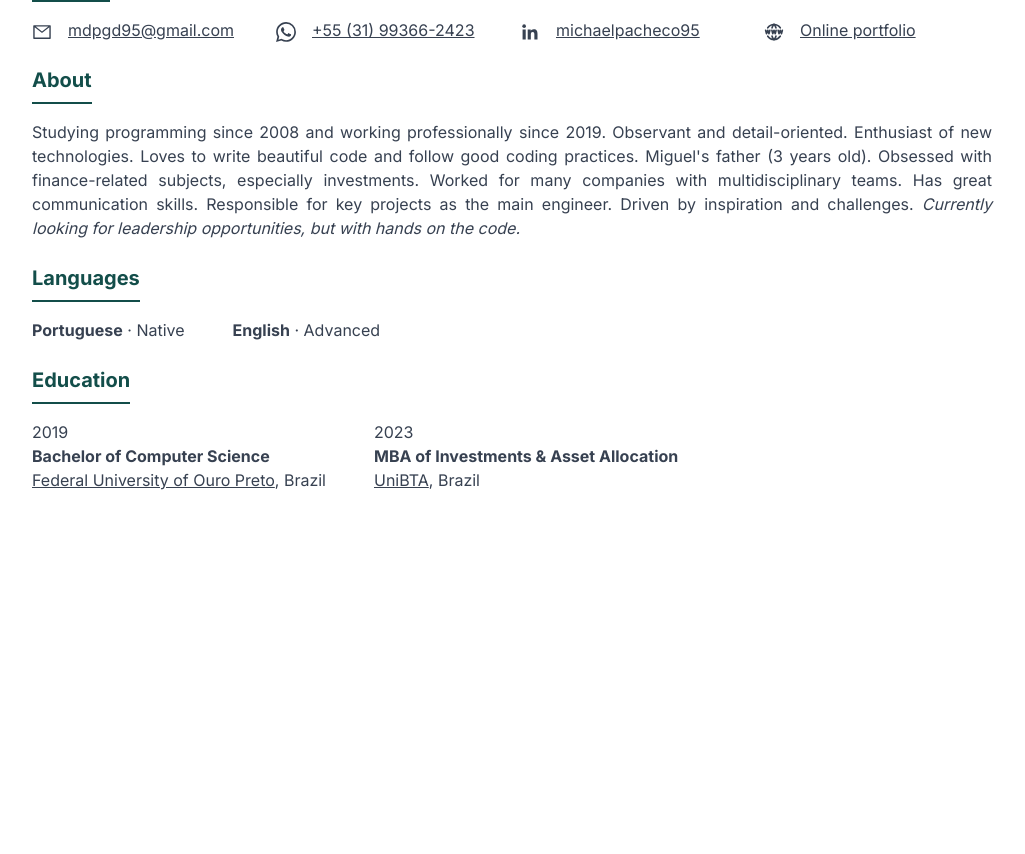
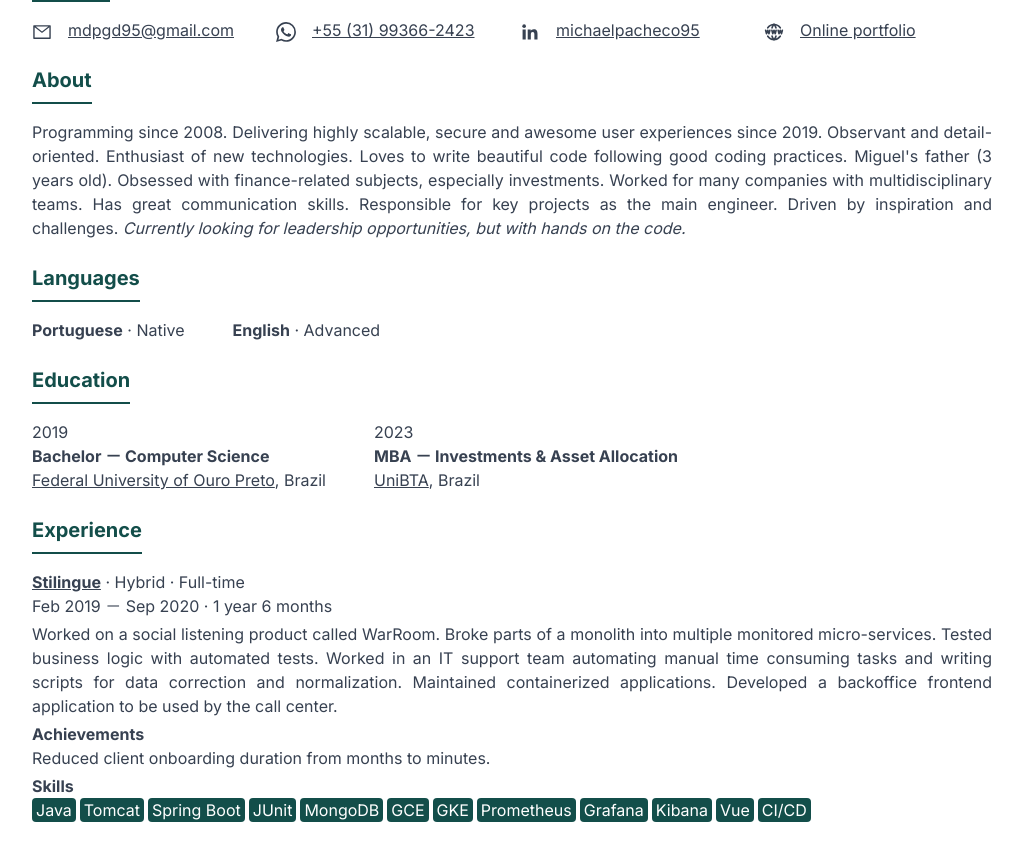
Before and after one commit to Pacheco95/resume, a Next.js app: page / in a window 1280 px wide. Shown: the part 320-1174 px from the top of the page, without its empty margins (128-1153 px from the left). Before the commit the page ends 844 px from the top, so only its background shows below. Built offline with nearby package versions, Linux system fonts and the light colour scheme.

Commit message:
feat: add experience section

```diff
--- a/package.json
+++ b/package.json
@@ -18,6 +18,7 @@
     "@vercel/analytics": "^1.0.1",
     "autoprefixer": "10.4.14",
     "clsx": "^2.0.0",
+    "date-fns": "^2.30.0",
     "eslint": "8.45.0",
     "eslint-config-next": "13.4.10",
     "next": "13.4.10",
--- a/src/app/containers/About.tsx
+++ b/src/app/containers/About.tsx
@@ -5,13 +5,13 @@ export interface AboutProps {}
 const About = ({}: AboutProps) => (
   <Section title="About">
     <p>
-      Studying programming since 2008 and working professionally since 2019.
-      Observant and detail-oriented. Enthusiast of new technologies. Loves to
-      write beautiful code and follow good coding practices. Miguel's father (3
-      years old). Obsessed with finance-related subjects, especially
-      investments. Worked for many companies with multidisciplinary teams. Has
-      great communication skills. Responsible for key projects as the main
-      engineer. Driven by inspiration and challenges.{" "}
+      Programming since 2008. Delivering highly scalable, secure and awesome
+      user experiences since 2019. Observant and detail-oriented. Enthusiast of
+      new technologies. Loves to write beautiful code following good coding
+      practices. Miguel's father (3 years old). Obsessed with finance-related
+      subjects, especially investments. Worked for many companies with
+      multidisciplinary teams. Has great communication skills. Responsible for
+      key projects as the main engineer. Driven by inspiration and challenges.{" "}
       <em>
         Currently looking for leadership opportunities, but with hands on the
         code.
--- /dev/null
+++ b/src/app/containers/Experience.tsx
@@ -0,0 +1,58 @@
+import { Section } from "@/app/containers";
+import ExternalLink from "@/components/ExternalLink";
+import { dot } from "@/separators";
+import { type ReactNode } from "react";
+import { formatRange } from "@/date-utils";
+
+export interface ExperienceProps {
+  experiences: {
+    company: {
+      name: string;
+      url: string;
+    };
+    tags: string[];
+    detail: ReactNode;
+    start: Date;
+    end: Date;
+    skills: string[];
+    achievements?: string[];
+  }[];
+}
+
+const Experience = ({ experiences }: ExperienceProps) => (
+  <Section title="Experience">
+    <ul className="flex gap-y-4 gap-x-12 flex-wrap">
+      {experiences.map((xp) => (
+        <li key={xp.company.name}>
+          <p>
+            <ExternalLink href={xp.company.url} className="font-bold">
+              {xp.company.name}
+            </ExternalLink>
+            {` ${dot} `}
+            {xp.tags.join(` ${dot} `)}
+          </p>
+          <p>{formatRange(xp.start, xp.end)}</p>
+          <p className="mt-1">{xp.detail}</p>
+          <p className="font-bold mt-1">Achievements</p>
+          <ul>
+            {xp.achievements?.map((achievement, index) => (
+              <li key={index}>
+                Reduced client onboarding duration from months to minutes.
+              </li>
+            ))}
+          </ul>
+          <p className="font-bold mt-1">Skills</p>
+          <ul className="flex gap-1 text-white flex-wrap">
+            {xp.skills.map((skill) => (
+              <li className="rounded bg-primary px-1" key={skill}>
+                {skill}
+              </li>
+            ))}
+          </ul>
+        </li>
+      ))}
+    </ul>
+  </Section>
+);
+
+export default Experience;
--- a/src/app/containers/Languages.tsx
+++ b/src/app/containers/Languages.tsx
@@ -1,4 +1,5 @@
 import { Section } from "@/app/containers";
+import { dot } from "@/separators";
 
 export interface LanguagesProps {
   languages: {
@@ -12,7 +13,7 @@ const Languages = ({ languages }: LanguagesProps) => (
     <ul className="flex flex-wrap gap-x-12 gap-y-1">
       {languages.map(({ name, proficiency }) => (
         <li key={name}>
-          <span className="font-bold">{name}</span> · {proficiency}
+          <span className="font-bold">{name}</span> {dot} {proficiency}
         </li>
       ))}
     </ul>
--- a/src/app/page.tsx
+++ b/src/app/page.tsx
@@ -2,6 +2,8 @@ import { NextPage } from "next";
 import { About, Contact, Header } from "@/app/containers";
 import Languages from "@/app/containers/Languages";
 import Education from "@/app/containers/Education";
+import Experience from "@/app/containers/Experience";
+import { dash } from "@/separators";
 
 const Home: NextPage = () => (
   <>
@@ -29,7 +31,7 @@ const Home: NextPage = () => (
         education={[
           {
             year: 2019,
-            grade: "Bachelor of Computer Science",
+            grade: `Bachelor ${dash} Computer Science`,
             institution: {
               name: "Federal University of Ouro Preto",
               url: "https://ufop.br/",
@@ -38,7 +40,7 @@ const Home: NextPage = () => (
           },
           {
             year: 2023,
-            grade: "MBA of Investments & Asset Allocation",
+            grade: `MBA ${dash} Investments & Asset Allocation`,
             institution: {
               name: "UniBTA",
               url: "https://unibta.edu.br/",
@@ -47,6 +49,48 @@ const Home: NextPage = () => (
           },
         ]}
       />
+
+      <Experience
+        experiences={[
+          {
+            company: {
+              name: "Stilingue",
+              url: "https://stilingue.com.br",
+            },
+            start: new Date("2019-02-04"),
+            end: new Date("2020-09-01"),
+            detail: (
+              <>
+                Worked on a social listening product called WarRoom. Broke parts
+                of a monolith into multiple monitored micro-services. Tested
+                business logic with automated tests. Worked in an IT support
+                team automating manual time consuming tasks and writing scripts
+                for data correction and normalization. Maintained containerized
+                applications. Developed a backoffice frontend application to be
+                used by the call center.
+              </>
+            ),
+            achievements: [
+              "Reduced client onboarding duration from months to minutes.",
+            ],
+            skills: [
+              "Java",
+              "Tomcat",
+              "Spring Boot",
+              "JUnit",
+              "MongoDB",
+              "GCE",
+              "GKE",
+              "Prometheus",
+              "Grafana",
+              "Kibana",
+              "Vue",
+              "CI/CD",
+            ],
+            tags: ["Hybrid", "Full-time"],
+          },
+        ]}
+      />
     </main>
   </>
 );
--- /dev/null
+++ b/src/date-utils.ts
@@ -0,0 +1,19 @@
+import { format, intervalToDuration, formatDuration } from "date-fns";
+import { dash, dot } from "@/separators";
+
+const fmtDate = (d: Date) => format(d, "LLL y");
+
+function fmtDuration(end: Date, start: Date) {
+  const duration = intervalToDuration({ end, start });
+  const formattedDuration = formatDuration(duration, {
+    format: ["years", "months"],
+  });
+  return formattedDuration;
+}
+
+export function formatRange(start: Date, end: Date) {
+  const range = [start, end].map(fmtDate).join(` ${dash} `);
+  const formattedDuration = fmtDuration(end, start);
+  const formattedRange = `${range} ${dot} ${formattedDuration}`;
+  return formattedRange;
+}
--- /dev/null
+++ b/src/separators.ts
@@ -0,0 +1,3 @@
+export const dash = "－";
+
+export const dot = "·";
```
Also changed, not shown: src/components/ExternalLink.tsx (+4 -3 lines), src/classnames.ts (renamed from src/utils.ts), 1 other file (tests, documents, lock files or other folders).
